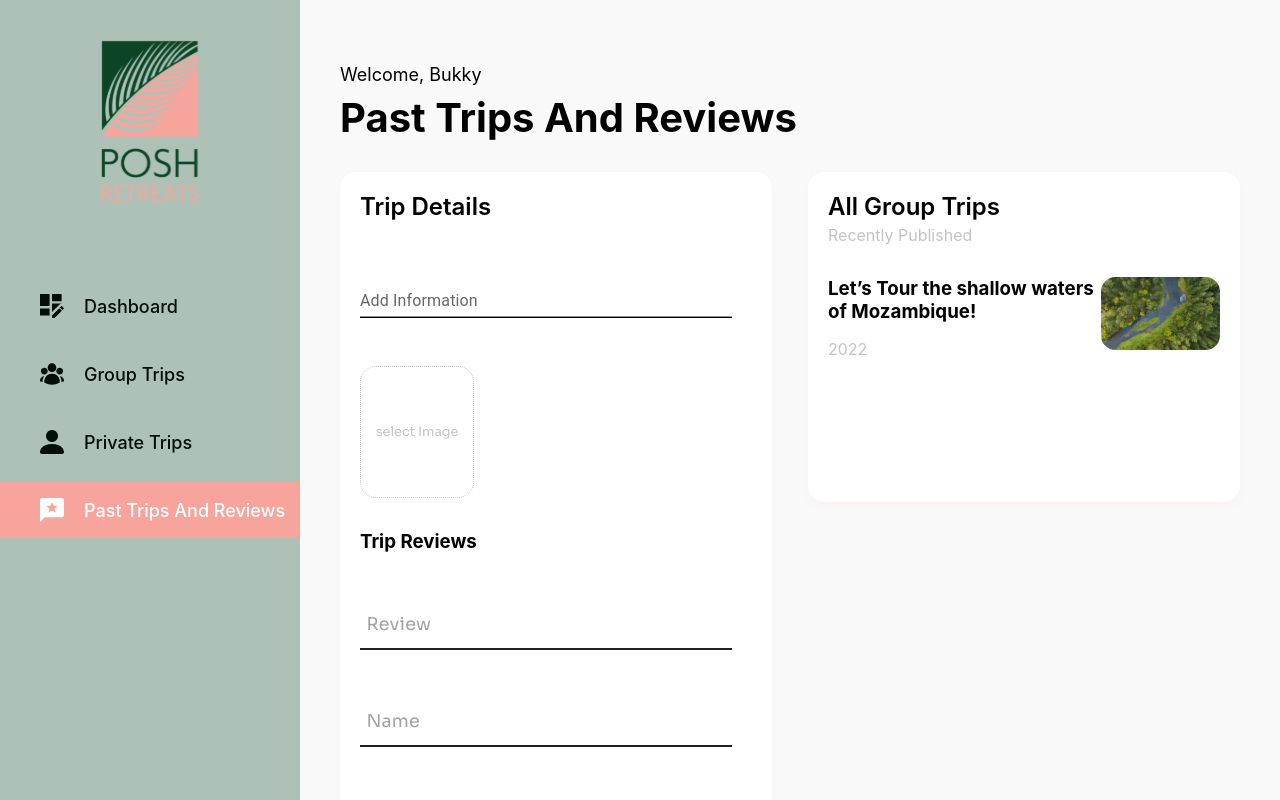
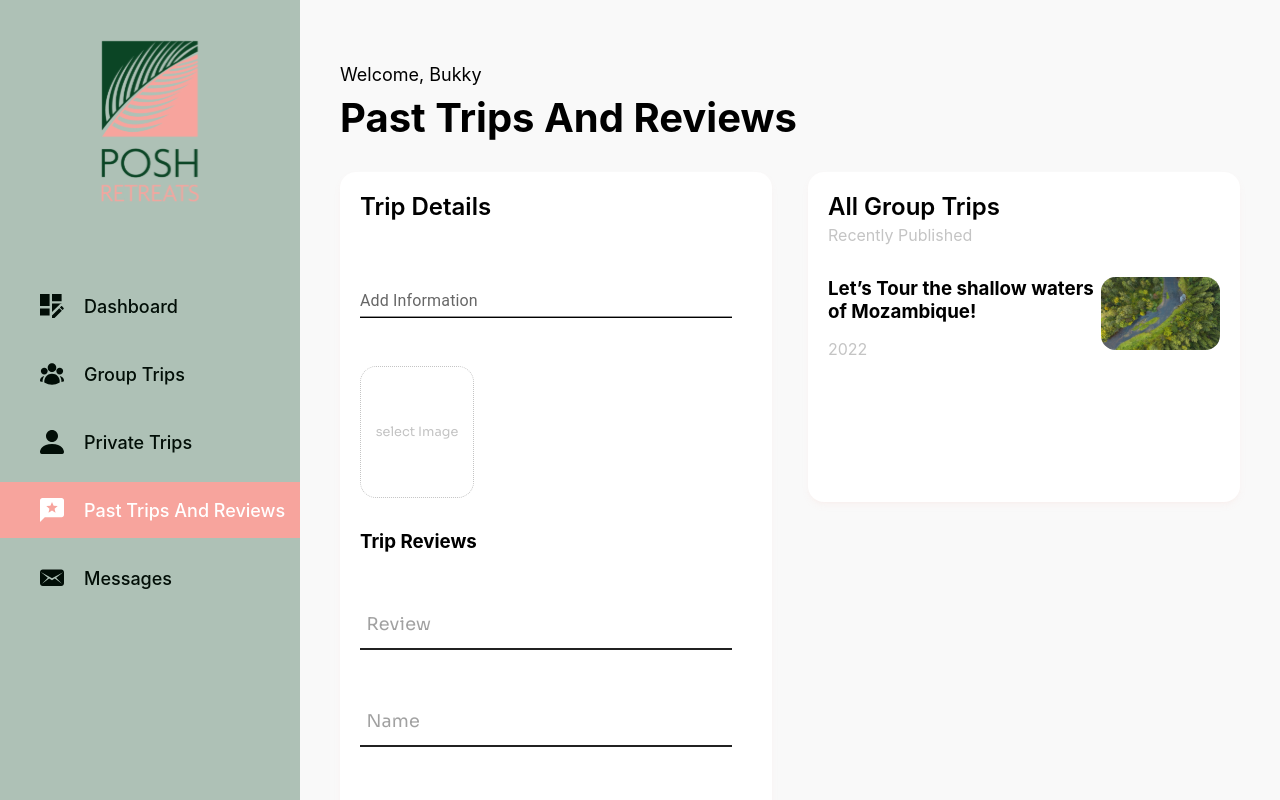
Before and after one commit to PoshRetreats/posh-retreats-frontend, a React (Create React App) app: page /admin/user/past_trips in a window 1280 px wide. Shown: the top 800 px of the page. Built offline with nearby package versions, Linux system fonts and the light colour scheme; a web font is replaced by a local one.

Commit message:
added join trip

```diff
--- a/src/components/faq/index.tsx
+++ b/src/components/faq/index.tsx
@@ -1,5 +1,4 @@
-import Faq from "react-faq-component";
-import { FAQContainer, FAQWrapper } from "./style";
+import { FAQContainer, FAQWrapper, StyledFAQ } from "./style";
 import { Link } from "react-router-dom";
 import { CONTACT_US_URL } from "routes/frontend";
 
@@ -52,7 +51,7 @@ export default function FAQ() {
 		<FAQContainer>
 			<h5>Got Any Questions?</h5>
 			<FAQWrapper>
-				<Faq data={data} styles={styles} config={config} />
+				<StyledFAQ data={data} styles={styles} config={config} />
 			</FAQWrapper>
 			<h6>Have a Question We Haven't Answered?</h6>
 			<Link to={CONTACT_US_URL}><button>Ask A Question</button></Link>
--- a/src/components/faq/style.ts
+++ b/src/components/faq/style.ts
@@ -1,4 +1,5 @@
 import styled from "styled-components";
+import Faq from "react-faq-component";
 import BrandColors from "utilities/styles/colors";
 import media from "utilities/styles/media";
 
@@ -8,8 +9,7 @@ export const FAQContainer = styled.div`
 	align-items: center;
 	flex-direction: column;
 	margin-bottom: 100px;
-  padding: 16px;
-
+	padding: 16px;
 
 	h5 {
 		color: var(--text-color, #020e07);
@@ -19,9 +19,9 @@ export const FAQContainer = styled.div`
 		font-style: normal;
 		font-weight: 400;
 		line-height: normal;
-    margin-bottom: 32px;
+		margin-bottom: 32px;
 
-    ${media.tablet`
+		${media.tablet`
     font-size: 18px;
   `}
 	}
@@ -34,8 +34,8 @@ export const FAQContainer = styled.div`
 		font-style: normal;
 		font-weight: 400;
 		line-height: normal;
-    margin-top: 80px;
-    margin-bottom: 30px;
+		margin-top: 80px;
+		margin-bottom: 30px;
 	}
 
 	button {
@@ -60,3 +60,9 @@ export const FAQWrapper = styled.div`
     width: 100%;
   `}
 `;
+
+export const StyledFAQ = styled(Faq)`
+	.expanded{
+		background-color: red;
+	}
+`;
--- a/src/components/menuHeader/admin/menuData.tsx
+++ b/src/components/menuHeader/admin/menuData.tsx
@@ -147,36 +147,36 @@ export const data = [
 			</svg>
 		),
 	},
-	// {
-	// 	title: "Messages",
-	// 	link: ADMIN_MESSAGES_URL,
-	// 	activeIcon: (
-	// 		<svg
-	// 			xmlns="http://www.w3.org/2000/svg"
-	// 			width="14"
-	// 			height="10"
-	// 			viewBox="0 0 14 10"
-	// 			fill="none"
-	// 		>
-	// 			<path
-	// 				d="M12.3846 0H1.61538C0.7 0 0 0.7 0 1.61538V8.07692C0 8.99231 0.7 9.69231 1.61538 9.69231H12.3846C13.3 9.69231 14 8.99231 14 8.07692V1.61538C14 0.7 13.3 0 12.3846 0ZM12.8154 8.29231L8.61539 5.27692L7 6.35385L5.33077 5.27692L1.18462 8.29231L4.57692 4.79231L0.430769 1.56154L7 5.11539L13.5154 1.61538L9.42308 4.84615L12.8154 8.29231Z"
-	// 				fill="white"
-	// 			/>
-	// 		</svg>
-	// 	),
-	// 	icon: (
-	// 		<svg
-	// 			xmlns="http://www.w3.org/2000/svg"
-	// 			width="24"
-	// 			height="20"
-	// 			viewBox="0 0 14 10"
-	// 			fill="none"
-	// 		>
-	// 			<path
-	// 				d="M12.3846 0H1.61538C0.7 0 0 0.7 0 1.61538V8.07692C0 8.99231 0.7 9.69231 1.61538 9.69231H12.3846C13.3 9.69231 14 8.99231 14 8.07692V1.61538C14 0.7 13.3 0 12.3846 0ZM12.8154 8.29231L8.61539 5.27692L7 6.35385L5.33077 5.27692L1.18462 8.29231L4.57692 4.79231L0.430769 1.56154L7 5.11539L13.5154 1.61538L9.42308 4.84615L12.8154 8.29231Z"
-	// 				fill="#020E07"
-	// 			/>
-	// 		</svg>
-	// 	),
-	// },
+	{
+		title: "Messages",
+		link: ADMIN_MESSAGES_URL,
+		activeIcon: (
+			<svg
+				xmlns="http://www.w3.org/2000/svg"
+				width="14"
+				height="10"
+				viewBox="0 0 14 10"
+				fill="none"
+			>
+				<path
+					d="M12.3846 0H1.61538C0.7 0 0 0.7 0 1.61538V8.07692C0 8.99231 0.7 9.69231 1.61538 9.69231H12.3846C13.3 9.69231 14 8.99231 14 8.07692V1.61538C14 0.7 13.3 0 12.3846 0ZM12.8154 8.29231L8.61539 5.27692L7 6.35385L5.33077 5.27692L1.18462 8.29231L4.57692 4.79231L0.430769 1.56154L7 5.11539L13.5154 1.61538L9.42308 4.84615L12.8154 8.29231Z"
+					fill="white"
+				/>
+			</svg>
+		),
+		icon: (
+			<svg
+				xmlns="http://www.w3.org/2000/svg"
+				width="24"
+				height="20"
+				viewBox="0 0 14 10"
+				fill="none"
+			>
+				<path
+					d="M12.3846 0H1.61538C0.7 0 0 0.7 0 1.61538V8.07692C0 8.99231 0.7 9.69231 1.61538 9.69231H12.3846C13.3 9.69231 14 8.99231 14 8.07692V1.61538C14 0.7 13.3 0 12.3846 0ZM12.8154 8.29231L8.61539 5.27692L7 6.35385L5.33077 5.27692L1.18462 8.29231L4.57692 4.79231L0.430769 1.56154L7 5.11539L13.5154 1.61538L9.42308 4.84615L12.8154 8.29231Z"
+					fill="#020E07"
+				/>
+			</svg>
+		),
+	},
 ];
--- a/src/components/menuHeader/index.tsx
+++ b/src/components/menuHeader/index.tsx
@@ -3,7 +3,6 @@ import {
 	DescriptionArea,
 	LogoArea,
 	MenuArea,
-	MenuHeaderContainer,
 	MenuHeaderWrapper,
 	MenuOverlay,
 } from "./style";
--- a/src/pages/admin/home/index.tsx
+++ b/src/pages/admin/home/index.tsx
@@ -13,7 +13,7 @@ import {
 } from "./style";
 import AdminHeaderTitle from "components/menuHeader/admin/HeaderTitle";
 import { GeneralResponseType, makeGetRequestWithToken } from "requests/requests";
-import { SERVER_ALL_TRIPS, SERVER_GET_PUBLIC_TRIPS } from "routes/server";
+import { SERVER_GET_PUBLIC_TRIPS } from "routes/server";
 import { useEffect, useState } from "react";
 
 type BasicTripData = {
--- a/src/pages/admin/pastTrips/index.tsx
+++ b/src/pages/admin/pastTrips/index.tsx
@@ -62,9 +62,7 @@ type ReviewState = {
 	year: string;
 };
 
-export function Review({setReviews,review}:ReviewState | any ) {
-
-
+export function Review({ setReviews, review }: ReviewState | any) {
 	const reviews = [
 		{ name: "review", label: "Review" },
 		{ name: "name", label: "Name" },
@@ -101,8 +99,7 @@ export function Review({setReviews,review}:ReviewState | any ) {
 }
 
 export function TripDetails() {
-
-	const navigate = useNavigate()
+	const navigate = useNavigate();
 	const inneRef = useRef<HTMLInputElement | null>(null);
 
 	const [information, setInformation] = useState<string>("");
@@ -114,16 +111,12 @@ export function TripDetails() {
 		year: "",
 	});
 
-
-
 	const [imageFields, setImageFields] = useState<any>({
 		image1: "",
 		// image2: "",
 		// image3: "",
 		// image4: "",
 	});
-
-
 
 	const clickImageField = () => inneRef.current?.click();
 
@@ -135,20 +128,20 @@ export function TripDetails() {
 	// 	setImageFields({ ...imageFields, [event.target.name]: value });
 	// }
 
-	const [data, setData] = useState()
-	const [loading, setLoading] = useState<boolean>(false)
+	const [data, setData] = useState();
+	const [loading, setLoading] = useState<boolean>(false);
 
-	const imgArray  = Object.values(imageFields)
+	const imgArray = Object.values(imageFields);
 
-
+	console.log({ data });
 	const postData = {
 		information: information,
 		review: review.review,
 		name: review.name,
 		location: review.location,
 		year: review.year,
-		image: imgArray
-	}
+		image: imgArray,
+	};
 
 	const detailsValidation =
 		information === "" ||
@@ -156,32 +149,27 @@ export function TripDetails() {
 		review.name === "" ||
 		review.location === "" ||
 		review.year === "" ||
-		review.name === ""
+		review.name === "";
 
-	async function submitTripReview(event: FormEvent){
+	async function submitTripReview(event: FormEvent) {
 		event.preventDefault();
-		if(detailsValidation){
-			alert("Please complete the review form *")
+		if (detailsValidation) {
+			alert("Please complete the review form *");
 		}
 
 		makePostRequestWithAxios("", postData)
-
 			.then((res: any) => {
-				setData(res)
-				setLoading(false)
+				setData(res);
+				setLoading(false);
 				//TODO: save basic admin data
 				navigate(ADMIN_PRIVATE_TRIPS_DETAILS_URL, {
-					state: postData
-				})
+					state: postData,
+				});
 			})
 			.catch((err) => {
-				setLoading(false)
+				setLoading(false);
 				alert(err.message);
 			});
-
-
-
-
 	}
 
 	return (
@@ -203,14 +191,14 @@ export function TripDetails() {
 						/>
 					</div>
 				))} */}
-				<div >
+				<div>
 					<ImageInput
 						inneRef={inneRef}
 						onChange={(e) => {
 							const file = e.target.files[0];
 							if (file) {
 								const reader = new FileReader();
-								  reader.onload = (event:any) => {
+								reader.onload = (event: any) => {
 									const imageDataUrl = event.target.result;
 									setImageFields({ ...imageFields, image1: imageDataUrl });
 								};
@@ -221,12 +209,15 @@ export function TripDetails() {
 						image={imageFields.image1}
 					/>
 				</div>
-
-
 			</PastTripCardList>
-			<Review review ={review} setReviews = {setReviews} />
+			<Review review={review} setReviews={setReviews} />
 			<ButtonDiv>
-				<SubmitButton loading = {loading} type="submit" className="Submit_btn_preview" name="Post" />
+				<SubmitButton
+					loading={loading}
+					type="submit"
+					className="Submit_btn_preview"
+					name="Post"
+				/>
 			</ButtonDiv>
 		</AllTripsCardContainer>
 	);
--- a/src/pages/trips/public/groupTrip/Form.tsx
+++ b/src/pages/trips/public/groupTrip/Form.tsx
@@ -9,6 +9,8 @@ import { useLocation, useParams } from "react-router-dom";
 import { makePostRequestWithAxios } from "requests/requests";
 import { SERVER_JOIN_PUBLIC_TRIPS } from "routes/server";
 import { CheckboxHeader, CheckboxList } from "./style";
+import useAppNavigator from "hooks/useAppNavigator";
+import { TRIPS_URL } from "routes/frontend";
 
 export enum PUBLIC_TRIP_QUESTIONS {
 	fullName = "Full Name",
@@ -124,6 +126,7 @@ export default function GroupForm() {
 		useState<typeof personalityObj>(personalityObj);
 	const toast = useToastStore();
 	const location = useLocation();
+	const { appNavigator } = useAppNavigator();
 	const { trip } = location.state;
 	const params = useParams();
 
@@ -144,15 +147,13 @@ export default function GroupForm() {
 			},
 		});
 	}
-
+	console.log({ checkboxObj });
 	async function submitPrivateTrip() {
 		try {
 			setLoading(true);
 			const personalityLabels = Object.entries(checkboxObj)
-				.filter(({ value }: any) => value)
-				.map(({ label }: any) => label);
-
-			console.log({ personalityLabels });
+				.filter((data: any) => data[1].value === true)
+				.map((data: any) => data[1].label);
 			if (!formObj.fullName || !formObj.email || !formObj.phone) {
 				toast.showWarningToast("Please Fill in all required details");
 				return;
@@ -165,6 +166,10 @@ export default function GroupForm() {
 			console.log({ res });
 			if (res.success) {
 				setFormObj({ ...defaultObj, ...personalityObj });
+				setCheckboxObj({
+					...checkboxObj,
+				});
+				appNavigator(TRIPS_URL);
 				toast.showSuccessToast(
 					"Successfully Submitted your form and we will get back to you shortly"
 				);
```
Lines whose indentation alone changed are shown as unchanged.
